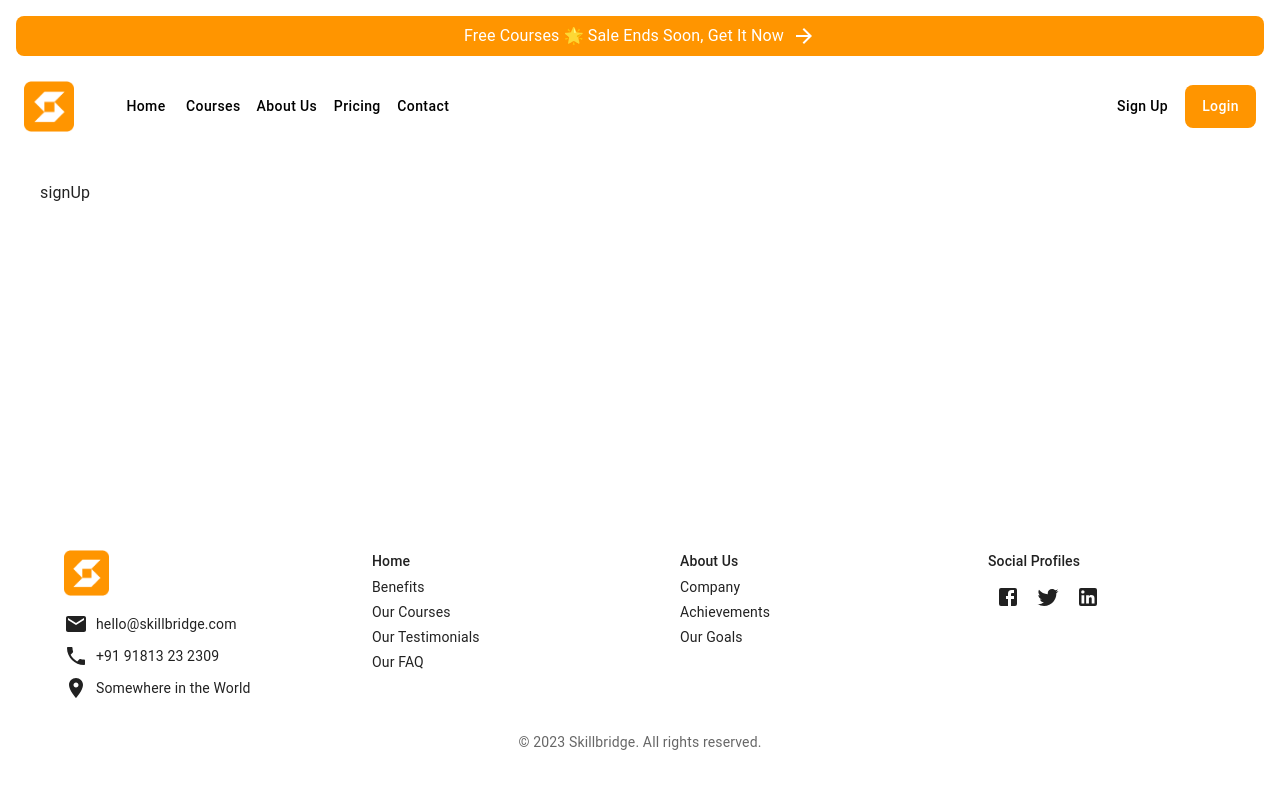
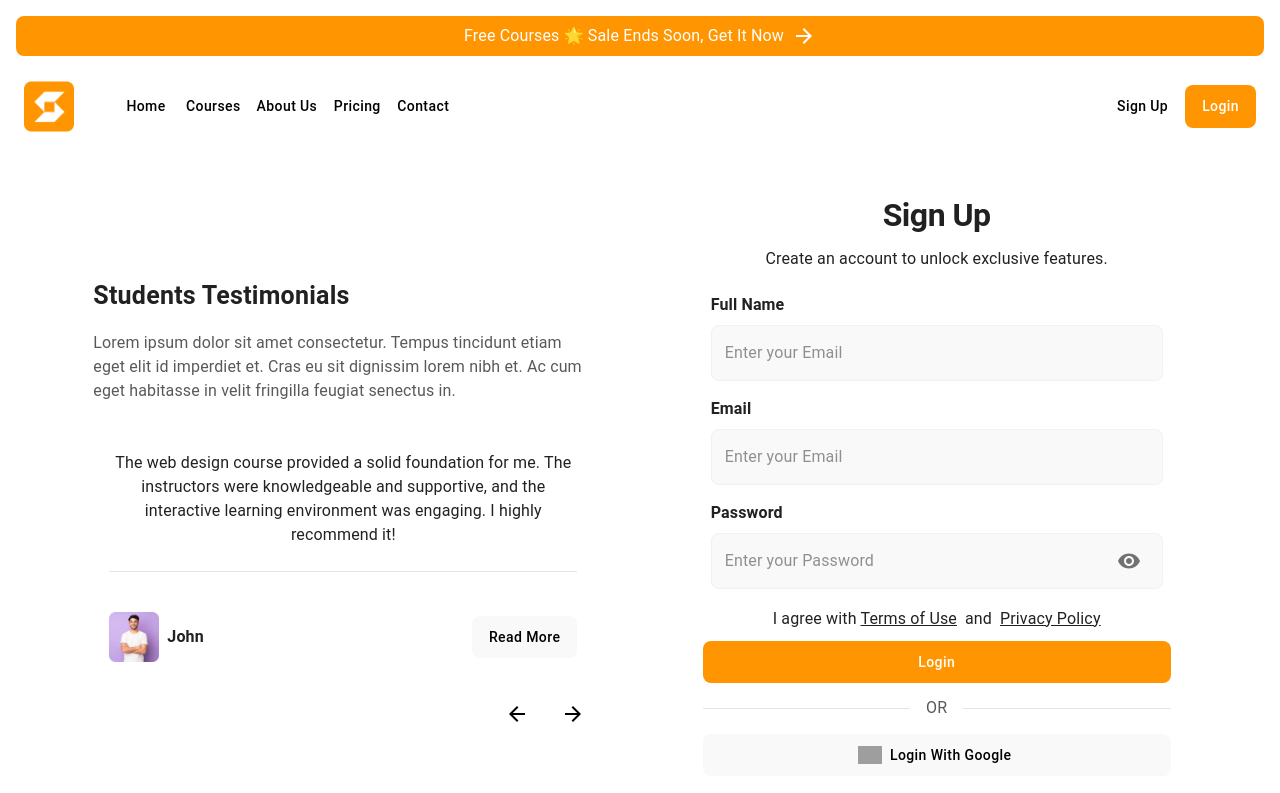
Before and after one commit to Moustafa-Elsayed/onlinecourse, a Next.js app: page /signup in a window 1280 px wide. Shown: the top 793 px of the page. Built offline with nearby package versions, Linux system fonts and the light colour scheme; grey boxes are pictures that could not be loaded.

Commit message:
work on logic

```diff
--- a/src/pages/login/index.js
+++ b/src/pages/login/index.js
@@ -13,15 +13,20 @@ import Link from "next/link";
 import RememberMeCheckbox from "@/components/shared/RememberMeCheckbox";
 import DividerWithText from "@/components/shared/DividerWithText";
 import RemoveRedEyeIcon from "@mui/icons-material/RemoveRedEye";
+
 const testimonials = loginData;
 
 const Index = () => {
   const [currentCard, setCurrentCard] = useState(0);
-  const [ShowPaasword, setShowPassword] = useState(false);
+  const [showPassword, setShowPassword] = useState(false);
   const [email, setEmail] = useState("");
   const [password, setPassword] = useState("");
+  const [fullName, setFullName] = useState("");
+
+  const [isLogin, setIsLogin] = useState(true);
+
   const handleShowPassword = () => {
-    setShowPassword(!ShowPaasword);
+    setShowPassword(!showPassword);
   };
 
   const handleNext = () => {
@@ -33,6 +38,7 @@ const Index = () => {
       (prevCard) => (prevCard - 1 + testimonials.length) % testimonials.length
     );
   };
+
   const handleLogin = (event) => {
     event.preventDefault();
     console.log("Email:", email);
@@ -40,6 +46,15 @@ const Index = () => {
     setEmail("");
     setPassword("");
   };
+
+  const handleSignUp = (event) => {
+    event.preventDefault();
+    console.log("SignUp Email:", email);
+    console.log("SignUp Password:", password);
+    setEmail("");
+    setPassword("");
+  };
+
   return (
     <Box
       sx={{
@@ -116,7 +131,12 @@ const Index = () => {
           </Box>
         </Box>
         <Box
-          sx={{ display: "flex", justifyContent:{xs:"center",sm:"center",md:"flex-end"}, mt: 2, gap: 2 }}
+          sx={{
+            display: "flex",
+            justifyContent: { xs: "center", sm: "center", md: "flex-end" },
+            mt: 2,
+            gap: 2,
+          }}
         >
           <Button
             onClick={handlePrevious}
@@ -155,18 +175,33 @@ const Index = () => {
         }}
       >
         <Typography sx={{ fontWeight: "bold" }} variant="h1">
-          Login
+          {isLogin ? "Login" : "Sign Up"}
         </Typography>
         <Typography>
-          Welcome back! Please log in to access your account.
+          {isLogin
+            ? "Welcome back! Please log in to access your account."
+            : "Create an account to get started."}
         </Typography>
         <form
-          onSubmit={handleLogin}
+          onSubmit={isLogin ? handleLogin : handleSignUp}
           style={{
             display: "flex",
             flexDirection: "column",
           }}
         >
+        {
+          !isLogin &&(
+            <>
+               <CustomInput
+            type={"text"}
+            label="Full Name"
+            value={fullName}
+            onChange={(e) => setFullName(e.target.value)}
+            placeholder="Enter your Email"
+          />
+            </>
+          )
+        }
           <CustomInput
             type={"email"}
             label="Email"
@@ -175,7 +210,7 @@ const Index = () => {
             placeholder="Enter your Email"
           />
           <CustomInput
-            type={ShowPaasword ? "text" : "password"}
+            type={showPassword ? "text" : "password"}
             label="Password"
             value={password}
             onChange={(e) => setPassword(e.target.value)}
@@ -186,37 +221,77 @@ const Index = () => {
               </IconButton>
             }
           />
-          <Link href={""} style={{ textAlign: "right", marginTop: "8px" }}>
-            Forgot Password?
-          </Link>
-          <RememberMeCheckbox />
+          {
+            !isLogin&&(
+              <Typography
+            href={""}
+            style={{
+              textAlign: "center",
+              marginTop: "10px",
+              marginBottom: "10px",
+            }}
+          >
+            I agree with{" "}
+            <Link
+              style={{
+                textDecoration: "underline",
+                marginRight: "8px",
+              }}
+              href={"/signup"}
+            >
+              Terms of Use
+            </Link>
+            and
+            <Link
+              style={{
+                textDecoration: "underline",
+                marginLeft: "8px",
+              }}
+              href={"/signup"}
+            >
+              Privacy Policy
+            </Link>{" "}
+          </Typography>
+            )
+          }
+          {isLogin && (
+            <Link href={""} style={{ textAlign: "right", marginTop: "8px" }}>
+              Forgot Password?
+            </Link>
+          )}
+          {isLogin && <RememberMeCheckbox />}
           <CustomButton
             type="submit"
-            title="Login"
+            title={isLogin ? "Login" : "Sign Up"}
             color="white"
             backgroundColor={theme.palette.secondary.main}
           />
         </form>
         <DividerWithText text="OR" />
-
         <CustomButton
-          title={"Login with Google"}
+          title={isLogin ? "Login with Google" : "Sign Up with Google"}
           backgroundColor={theme.palette.primary.light}
           imageUrl={Google}
           imageAlt="button image"
           imagePosition="start"
         />
         <Typography>
-          Don’t have an account?
-          <Link
+          {isLogin ? "Don’t have an account?" : "Already have an account?"}
+          <button
+            onClick={() => setIsLogin(!isLogin)}
             style={{
               textDecoration: "underline",
-              marginLeft:"5px"
+              marginLeft: "5px",
+              cursor: "pointer",
+              background: "none",
+              border: "none",
+              color: theme.palette.primary.main,
+              display: "inline",
+              fontSize: "inherit",
             }}
-            href={"/signup"}
           >
-            Sign Up
-          </Link>
+            {isLogin ? "Sign Up" : "Login"}
+          </button>
           <ArrowOutwardIcon />
         </Typography>
       </Box>
--- a/src/pages/signup/index.js
+++ b/src/pages/signup/index.js
@@ -1,9 +1,266 @@
-import React from 'react'
+import { Box, Button, IconButton, Typography } from "@mui/material";
+import React, { useState } from "react";
+import Image from "next/image";
+import CustomButton from "@/components/shared/CustomButton";
+import ArrowForwardIcon from "@mui/icons-material/ArrowForward";
+import ArrowBackIcon from "@mui/icons-material/ArrowBack";
+import { loginData } from "@/lib/dummyData/loginData/loginData";
+import theme from "@/styles/theme";
+import CustomInput from "@/components/shared/CustomInput";
+import Google from "../../../public/Image/Icon.png";
+import ArrowOutwardIcon from "@mui/icons-material/ArrowOutward";
+import Link from "next/link";
+import RememberMeCheckbox from "@/components/shared/RememberMeCheckbox";
+import DividerWithText from "@/components/shared/DividerWithText";
+import RemoveRedEyeIcon from "@mui/icons-material/RemoveRedEye";
+const testimonials = loginData;
+const index = () => {
+  const [currentCard, setCurrentCard] = useState(0);
+  const [ShowPaasword, setShowPassword] = useState(false);
+  const [email, setEmail] = useState("");
+  const [fullName, setFullName] = useState("");
 
-const index = () => {
+  const [password, setPassword] = useState("");
+
+  const handleShowPassword = () => {
+    setShowPassword(!ShowPaasword);
+  };
+
+  const handleNext = () => {
+    setCurrentCard((prevCard) => (prevCard + 1) % testimonials.length);
+  };
+
+  const handlePrevious = () => {
+    setCurrentCard(
+      (prevCard) => (prevCard - 1 + testimonials.length) % testimonials.length
+    );
+  };
+  const handleLogin = (event) => {
+    event.preventDefault();
+    console.log("Email:", email);
+    console.log("Password:", password);
+    setEmail("");
+    setPassword("");
+  };
   return (
-    <div>signUp</div>
-  )
-}
+    <Box
+      sx={{
+        textAlign: "center",
+        display: "flex",
+        justifyContent: "space-evenly",
+        alignItems: "center",
+        flexDirection: "row",
+        flexWrap: "wrap-reverse",
+        gap: 5,
+      }}
+    >
+      <Box
+        sx={{
+          maxWidth: "500px",
+          display: "flex",
+          flexDirection: "column",
+        }}
+      >
+        <Box>
+          <Typography
+            sx={{
+              fontWeight: "bold",
+              textAlign: "left",
+              mb: 2,
+              fontSize: "25px",
+            }}
+          >
+            Students Testimonials
+          </Typography>
+          <Typography
+            sx={{ textAlign: "left", color: theme.palette.primary.lightgrey }}
+          >
+            Lorem ipsum dolor sit amet consectetur. Tempus tincidunt etiam eget
+            elit id imperdiet et. Cras eu sit dignissim lorem nibh et. Ac cum
+            eget habitasse in velit fringilla feugiat senectus in.
+          </Typography>
+        </Box>
+        <Box sx={{ mt: 4, backgroundColor: "white", p: 2, borderRadius: 2 }}>
+          <Typography sx={{ mb: 3 }}>
+            {testimonials[currentCard].text}
+          </Typography>
+          <DividerWithText />
+          <Box
+            sx={{
+              display: "flex",
+              justifyContent: "space-between",
+              alignItems: "center",
+              mt: 5,
+            }}
+          >
+            <Box
+              sx={{
+                display: "flex",
+                justifyContent: "start",
+                alignItems: "center",
+                gap: 1,
+              }}
+            >
+              <Image
+                src={testimonials[currentCard].image}
+                alt="personImage"
+                width={50}
+                height={50}
+              />
+              <Typography sx={{ fontWeight: "bold" }}>
+                {testimonials[currentCard].name}
+              </Typography>
+            </Box>
+            <CustomButton
+              title={"read more"}
+              backgroundColor={theme.palette.primary.light}
+            />
+          </Box>
+        </Box>
+        <Box
+          sx={{
+            display: "flex",
+            justifyContent: { xs: "center", sm: "center", md: "flex-end" },
+            mt: 2,
+            gap: 2,
+          }}
+        >
+          <Button
+            onClick={handlePrevious}
+            sx={{
+              backgroundColor: "white",
+              borderRadius: 1,
+              p: 1,
+              minWidth: 0,
+            }}
+          >
+            <ArrowBackIcon />
+          </Button>
+          <Button
+            onClick={handleNext}
+            sx={{
+              backgroundColor: "white",
+              borderRadius: 1,
+              p: 1,
+              minWidth: 0,
+            }}
+          >
+            <ArrowForwardIcon />
+          </Button>
+        </Box>
+      </Box>
+      <Box
+        sx={{
+          maxWidth: "500px",
+          display: "flex",
+          backgroundColor: "white",
+          flexDirection: "column",
+          justifyContent: "space-between",
+          width: "100%",
+          height: "650px",
+          p: 2,
+        }}
+      >
+        <Typography sx={{ fontWeight: "bold" }} variant="h1">
+          Sign Up
+        </Typography>
+        <Typography>
+          Create an account to unlock exclusive features.{" "}
+        </Typography>
+        <form
+          onSubmit={handleLogin}
+          style={{
+            display: "flex",
+            flexDirection: "column",
+          }}
+        >
+          <CustomInput
+            type={"text"}
+            label="Full Name"
+            value={fullName}
+            onChange={(e) => setFullName(e.target.value)}
+            placeholder="Enter your Email"
+          />
+          <CustomInput
+            type={"email"}
+            label="Email"
+            value={email}
+            onChange={(e) => setEmail(e.target.value)}
+            placeholder="Enter your Email"
+          />
+          <CustomInput
+            type={ShowPaasword ? "text" : "password"}
+            label="Password"
+            value={password}
+            onChange={(e) => setPassword(e.target.value)}
+            placeholder="Enter your Password"
+            endIcon={
+              <IconButton onClick={handleShowPassword}>
+                <RemoveRedEyeIcon />
+              </IconButton>
+            }
+          />
+          <Typography
+            href={""}
+            style={{
+              textAlign: "center",
+              marginTop: "10px",
+              marginBottom: "10px",
+            }}
+          >
+            I agree with{" "}
+            <Link
+              style={{
+                textDecoration: "underline",
+                marginRight: "8px",
+              }}
+              href={"/signup"}
+            >
+              Terms of Use
+            </Link>
+            and
+            <Link
+              style={{
+                textDecoration: "underline",
+                marginLeft: "8px",
+              }}
+              href={"/signup"}
+            >
+              Privacy Policy
+            </Link>{" "}
+          </Typography>
+          <CustomButton
+            type="submit"
+            title="Login"
+            color="white"
+            backgroundColor={theme.palette.secondary.main}
+          />
+        </form>
+        <DividerWithText text="OR" />
 
-export default index
+        <CustomButton
+          title={"Login with Google"}
+          backgroundColor={theme.palette.primary.light}
+          imageUrl={Google}
+          imageAlt="button image"
+          imagePosition="start"
+        />
+        <Typography>
+        Already have an account?
+          <Link
+            style={{
+              textDecoration: "underline",
+              marginLeft: "5px",
+            }}
+            href={"/login"}
+          >
+            Login
+          </Link>
+          <ArrowOutwardIcon />
+        </Typography>
+      </Box>
+    </Box>
+  );
+};
+
+export default index;
```
